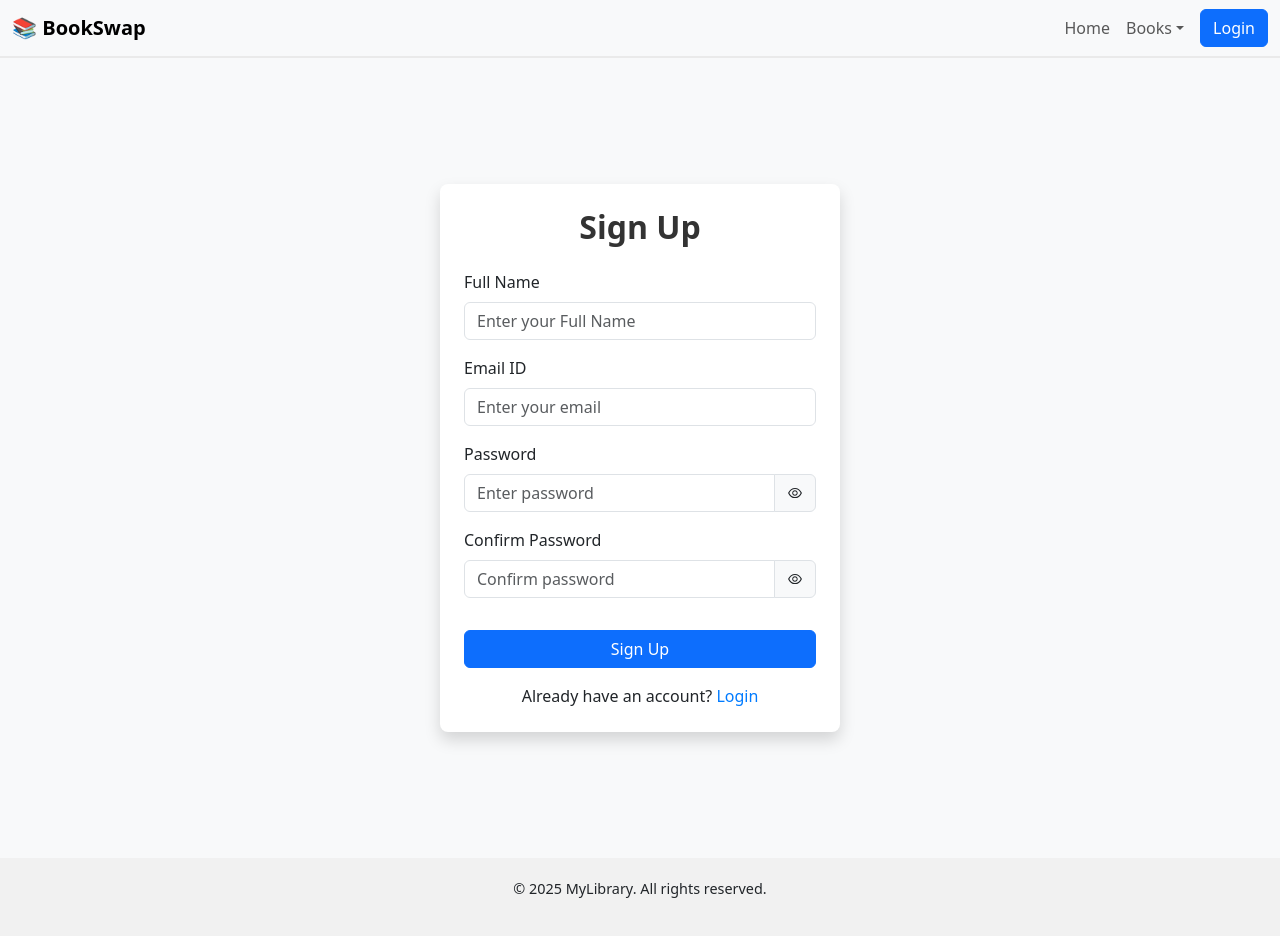
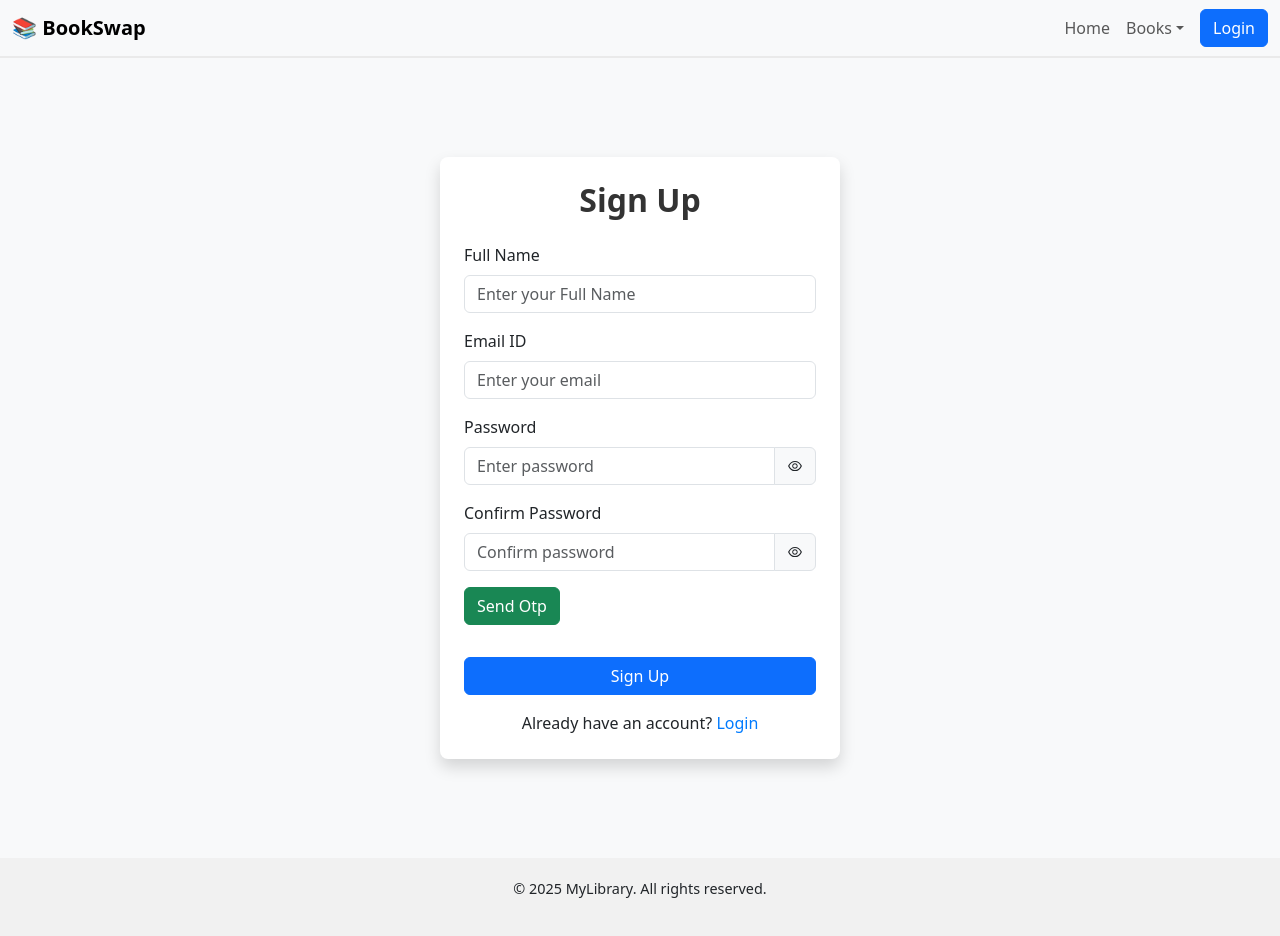
Before and after one commit to YS0448/bookswap-console, a React (Vite) app: page /signup in a window 1280 px wide. Built offline with nearby package versions, Linux system fonts and the light colour scheme; no server answers.

Commit message:
change in signup

```diff
--- a/src/pages/auth/Signup.jsx
+++ b/src/pages/auth/Signup.jsx
@@ -11,6 +11,7 @@ const initialFormData = {
   email: "",
   password: "",
   confirmPassword: "",
+  otp:""
 };
 
 const initialShow = {
@@ -23,14 +24,14 @@ const Signup = () => {
   const [signupData, setSignupData] = useState(initialFormData);
   const [show, setShow] = useState(initialShow);
   const [loading, setLoading] = useState(false);
-
+  const [otpBtn ,setOtpBtn] = useState(false);
   const handleChange = (e) => {
     const { id, value } = e.target;
     setSignupData((prev) => ({ ...prev, [id]: value }));
   };
 
   const validateForm = () => {
-    const { fullName, email, password, confirmPassword } = signupData;
+    const { fullName, email, password, confirmPassword, otp } = signupData;
 
     if (!fullName) {
       showToast("error", "Please enter Full Name");
@@ -58,6 +59,10 @@ const Signup = () => {
       return false;
     }
 
+    if(!otp){
+      showToast("error", "Please enter OTPs");
+      return false;
+    }
     return true;
   };
 
@@ -84,12 +89,33 @@ const Signup = () => {
     }
   };
 
+  const handleSendOtp=async(e)=>{
+    try{
+      e.preventDefault();
+      setLoading(true);
+      let email = signupData.email
+      if(!email){
+        showToast('error', "Please Enter Email ID")
+        return;
+      }
+      const data= { email: email}
+      const response= await apiCall("Post", "/auth/send-otp", data)
+      showToast("success", response.data.message)
+      setOtpBtn(true)
+    }catch(err){
+      console.log("Error", err)
+    }
+    finally{
+      setLoading(false)
+    }
+  }
+
   return (
     <>
       {loading && <Loader/>}
       <Toast />
       <div className={`d-flex justify-content-center align-items-center ${styles.signupWrapper}`}>
-        <form className={`p-4 shadow ${styles.signupForm}`} onSubmit={handleSignup}>
+        <form className={`p-4 shadow ${styles.signupForm}`}>
           <h2 className="mb-4 text-center">Sign Up</h2>
 
           {/* Full Name */}
@@ -102,7 +128,7 @@ const Signup = () => {
               value={signupData.fullName}
               onChange={handleChange}
               placeholder="Enter your Full Name"
-              required
+
             />
           </div>
 
@@ -116,7 +142,7 @@ const Signup = () => {
               value={signupData.email}
               onChange={handleChange}
               placeholder="Enter your email"
-              required
+
             />
           </div>
 
@@ -131,7 +157,7 @@ const Signup = () => {
                 value={signupData.password}
                 onChange={handleChange}
                 placeholder="Enter password"
-                required
+
               />
               <span
                 className="input-group-text"
@@ -154,7 +180,7 @@ const Signup = () => {
                 value={signupData.confirmPassword}
                 onChange={handleChange}
                 placeholder="Confirm password"
-                required
+
               />
               <span
                 className="input-group-text"
@@ -166,7 +192,26 @@ const Signup = () => {
             </div>
           </div>
 
-          <button type="submit" className="btn btn-primary w-100 mt-3">Sign Up</button>
+          <div className="mb-3">
+            { otpBtn ?
+              (
+                <input
+                  type={"text"}
+                  id="otp"
+                  className="form-control mb-1"
+                  value={signupData.otp}
+                  onChange={handleChange}
+                  placeholder="Enter otp"
+
+                />
+              ) : (
+                <button className="btn btn-success" onClick={handleSendOtp}>Send Otp</button>
+              )
+            }
+
+          </div>
+
+          <button type="submit" className="btn btn-primary w-100 mt-3" onClick={handleSignup}>Sign Up</button>
 
           <div className="text-center mt-3">
             Already have an account? <Link to="/login" className={styles.loginLink}>Login</Link>
```
